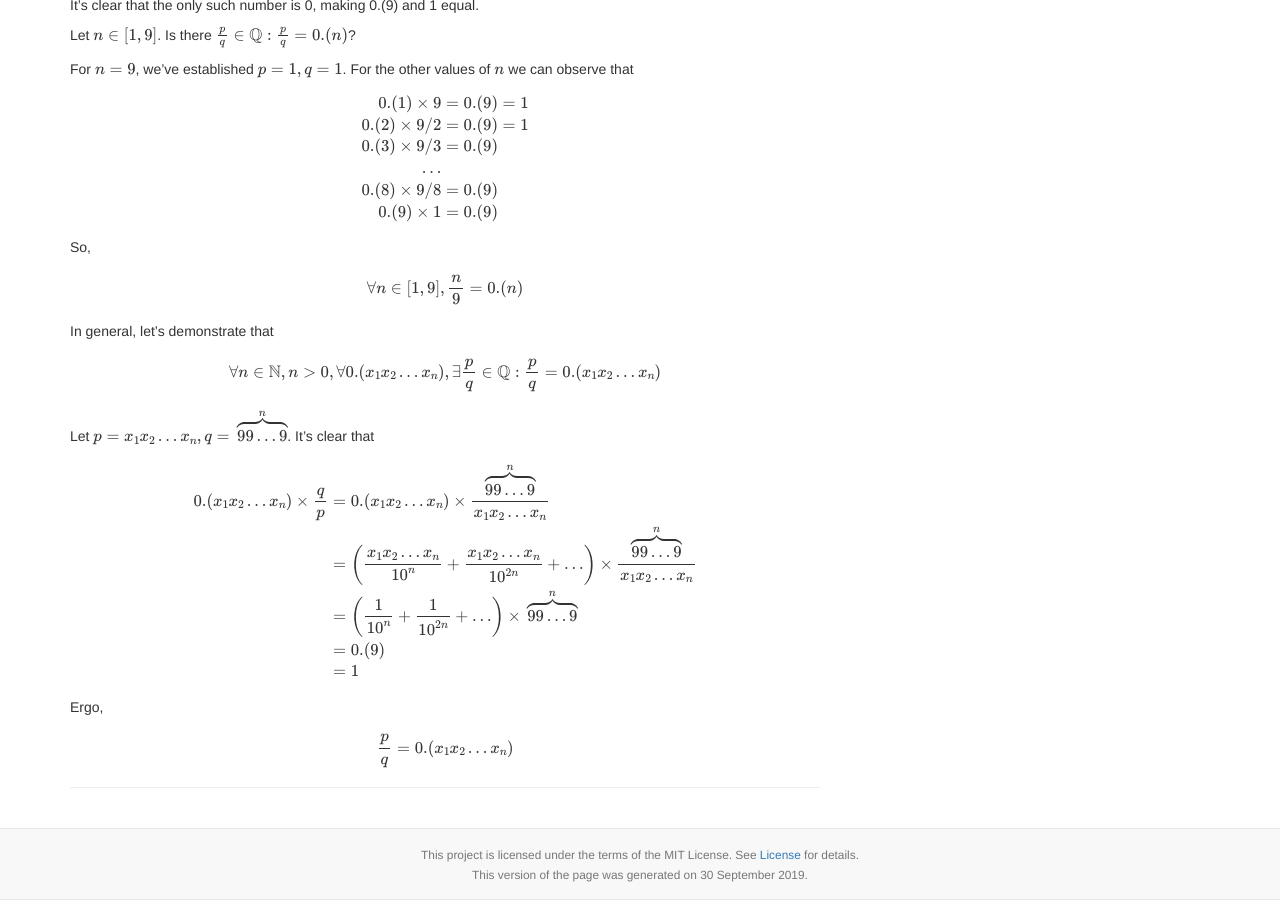
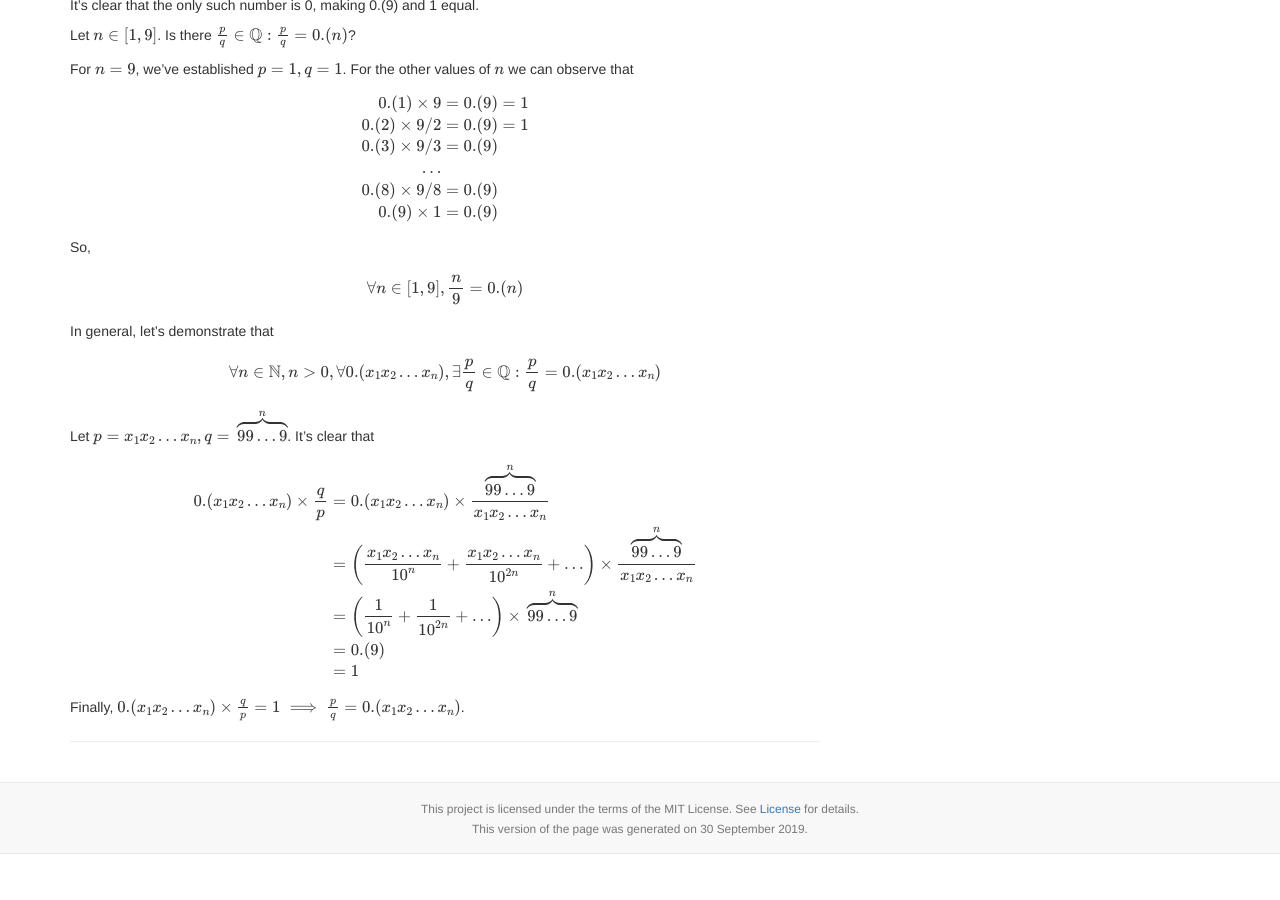
Before and after one commit to egor-tensin/jekyll-theme, a Jekyll site: the page built from _posts/2019-09-30-recurring-decimals.md, in a window 1280 px wide and 900 px high, scrolled down 643 px. Built offline with Jekyll 4.4.1, drawn with Linux system fonts in a browser that asks for light colours; after the commit the page ends 1497 px from its top, so only the background shows below that.

Commit message:
recurring: update

```diff
--- a/_posts/2019-09-30-recurring-decimals.md
+++ b/_posts/2019-09-30-recurring-decimals.md
@@ -90,8 +90,4 @@ $$
 \end{align*}
 $$
 
-Ergo,
-
-$$
-\pq = 0.(\xs)
-$$
+Finally, $$0.(\xs) \times \qp = 1 \implies \pq = 0.(\xs)$$.
```
Also changed, not shown: other parts of _posts/2019-09-30-recurring-decimals.md (+1 -1 lines).
